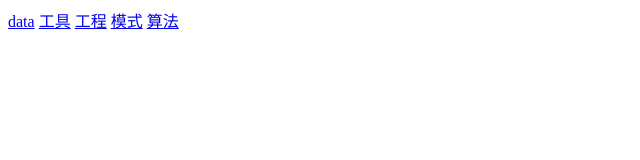
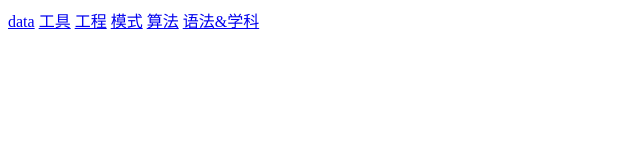
Before and after one commit to hands0meX/log, a website: page index.html in a window 1280 px wide. Shown: the whole page, without its empty margins (0-640 px from the left). Drawn offline with Linux system fonts and the light colour scheme.

Commit message:
server: add new Tab

```diff
--- a/index.html
+++ b/index.html
@@ -11,5 +11,6 @@
     <a href="./工程/">工程</a>
     <a href="./模式/">模式</a>
     <a href="./算法/">算法</a>
+    <a href="./语法&学科/">语法&学科</a>
 </body>
 </html>
```
